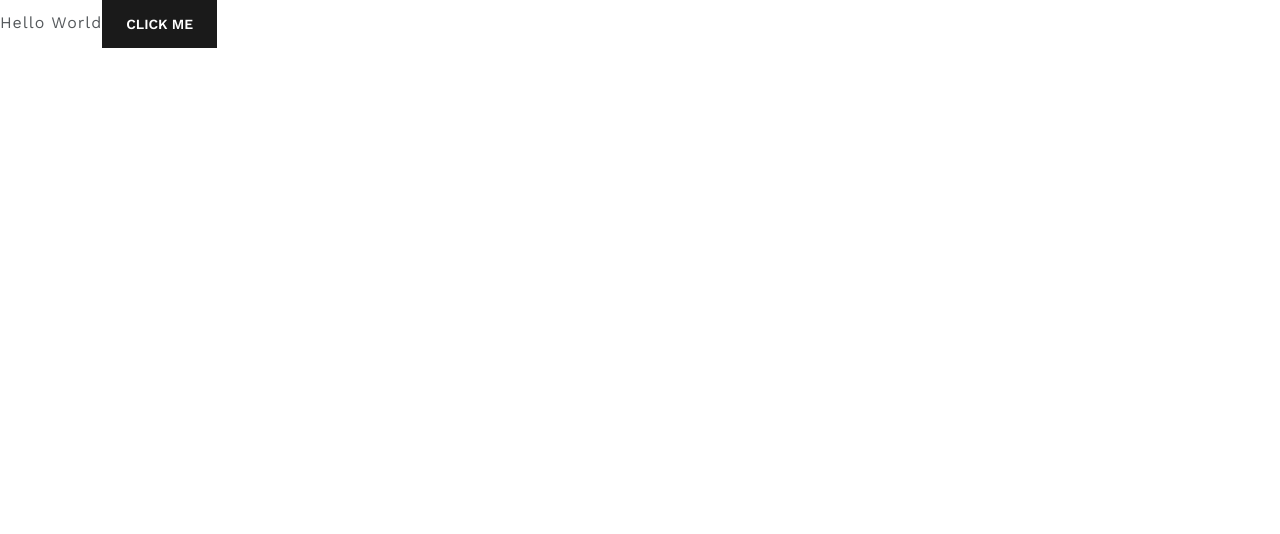
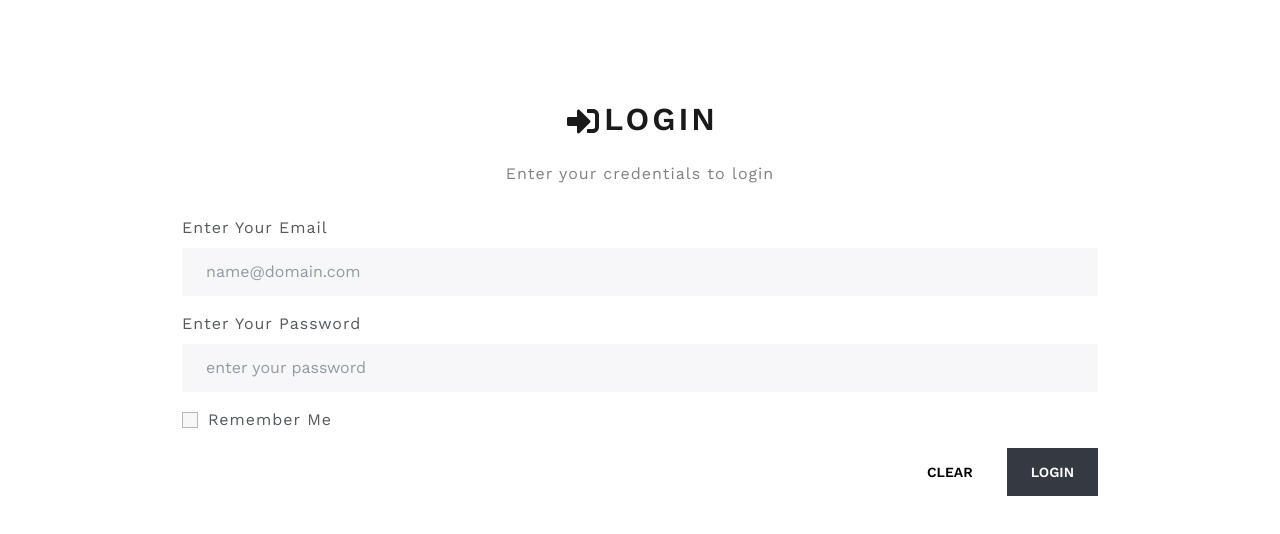
Before and after one commit to Swaniket/notes-bucket, a React (Vite) app in the folder ui/: page / in a window 1280 px wide. Shown: the top 534 px of the page. Built offline with nearby package versions, Linux system fonts and the light colour scheme.

Commit message:
UI- Implemented User Login

```diff
--- a/ui/src/App.css
+++ b/ui/src/App.css
@@ -0,0 +1,4 @@
+body {
+    height: 100vh;
+    margin: 0;
+}
--- a/ui/src/App.jsx
+++ b/ui/src/App.jsx
@@ -1,11 +1,10 @@
 import "./App.css";
-import { Button } from "react-bootstrap";
+import Login from "./pages/Login";
 
 function App() {
   return (
-    <div className="App">
-      Hello World
-      <Button>Click me</Button>
+    <div className="container">
+      <Login />
     </div>
   );
 }
--- /dev/null
+++ b/ui/src/axios/apiNotesBucket.js
@@ -0,0 +1,39 @@
+import axios from "axios";
+import { toast } from "react-toastify";
+
+const apiNotesBucket = axios.create({
+  baseURL: "http://localhost:9000/api",
+  headers: {
+    "Content-Type": "application/json",
+  },
+});
+
+apiNotesBucket.interceptors.response.use(
+  (res) => res,
+  (err) => {
+    if (err.code === "ERR_NETWORK") {
+      toast.error("Network Error", { toastId: "network-error-toast" });
+      // User Logout after 3 sec
+      setTimeout(() => {
+        sessionStorage.removeItem("user");
+        localStorage.removeItem("user");
+        window.location = "/";
+      }, 3000);
+    } else {
+      if (err.response && err.response.status === 401) {
+        toast.error("Session Expired, Please login again!", {
+          toastId: "session-expired-toast",
+        });
+        // User Logout
+        setTimeout(() => {
+          sessionStorage.removeItem("user");
+          localStorage.removeItem("user");
+          window.location = "/";
+        }, 3000);
+      }
+    }
+    return Promise.reject(err);
+  }
+);
+
+export default apiNotesBucket;
--- a/ui/src/index.css
+++ b/ui/src/index.css
@@ -4,3 +4,22 @@
     font-family: "Work Sans", sans-serif;
     height: 100vh;
 }
+
+.custom-text-secondary {
+    font-weight: bolder;
+    color: gray;
+  }
+
+  .heading {
+    /* font-weight: bolder; */
+    margin: 35px;
+    display: flex;
+    justify-content: center;
+  }
+
+  .heading-sub {
+    margin-bottom: 30px;
+    margin-top: -15px;
+    display: flex;
+    justify-content: center;
+  }
--- a/ui/src/main.jsx
+++ b/ui/src/main.jsx
@@ -1,12 +1,17 @@
 import React from "react";
 import ReactDOM from "react-dom/client";
 import App from "./App";
+
+import { Provider } from "react-redux";
+import { store } from "./redux/store";
 
 import "./index.css";
 import "./bootstrap.min.css";
 
 ReactDOM.createRoot(document.getElementById("root")).render(
   <React.StrictMode>
-    <App />
+    <Provider store={store}>
+      <App />
+    </Provider>
   </React.StrictMode>
 );
--- /dev/null
+++ b/ui/src/pages/Login/index.css
@@ -0,0 +1,22 @@
+.button-group {
+    display: flex;
+    justify-content: flex-end;
+  }
+
+  .field-header {
+    display: flex;
+    justify-content: flex-start;
+  }
+
+  .remember-me {
+    display: flex !important;
+    justify-content: start;
+  }
+
+  .remember-me > label {
+    margin-left: 10px;
+  }
+
+  .custom-container {
+    margin: 100px;
+  }
--- /dev/null
+++ b/ui/src/pages/Login/index.jsx
@@ -0,0 +1,155 @@
+import React, { useState } from "react";
+import { useNavigate } from "react-router-dom";
+import { useSelector, useDispatch } from "react-redux";
+import { loginUser, setRememberMeState } from "../../redux/slice/authSlice";
+
+import { Button, Form, Container } from "react-bootstrap";
+import { toast } from "react-toastify";
+import { FaSignInAlt, FaInfoCircle } from "react-icons/fa";
+import "./index.css";
+
+function Login() {
+  const dispatch = useDispatch();
+  //   const navigate = useNavigate();
+
+  const [formData, setFormData] = useState({
+    email: "",
+    password: "",
+  });
+  const [rememberMe, setRememberMe] = useState(false);
+  const [failedLoginAttemptCount, setFailedLoginAttempCount] = useState(0);
+  const [timeRemain, setTimeRemain] = useState(10);
+
+  const { email, password } = formData;
+
+  const runCountDown = () => {
+    var myIntervalID = setInterval(() => {
+      console.log("Called Interval");
+      setTimeRemain((timeRemain) => timeRemain - 1);
+    }, 1000);
+    return myIntervalID;
+  };
+
+  const onChange = (e) => {
+    setFormData((prevState) => ({
+      ...prevState,
+      [e.target.name]: e.target.value,
+    }));
+  };
+
+  const onSubmit = (e) => {
+    e.preventDefault();
+    const userData = {
+      email,
+      password,
+    };
+
+    dispatch(setRememberMeState(rememberMe));
+    dispatch(loginUser(userData));
+  };
+
+  const clearForm = () => {
+    setFormData({
+      email: "",
+      password: "",
+    });
+    // dispatch(resetStateMessages());
+  };
+
+  return (
+    <div className="custom-container">
+      <section>
+        <h1 className="heading">
+          <FaSignInAlt style={{ margin: "5px" }} /> Login
+        </h1>
+        {failedLoginAttemptCount < 5 && (
+          <p className="heading-sub custom-text-secondary">
+            Enter your credentials to login
+          </p>
+        )}
+      </section>
+
+      {failedLoginAttemptCount >= 5 ? (
+        <section style={{ padding: "30px" }}>
+          <h1 className="heading">
+            <FaInfoCircle style={{ margin: "5px" }} /> Please wait {timeRemain}{" "}
+            Seconds!
+          </h1>
+          <p className="heading-sub custom-text-secondary">
+            You have entered wrong credentails 5 times
+          </p>
+        </section>
+      ) : (
+        <Form onSubmit={onSubmit}>
+          {/* Email */}
+          <Form.Group className="mb-3">
+            <Form.Label className="field-header">
+              <strong>Enter Your Email</strong>
+            </Form.Label>
+            <Form.Control
+              type="email"
+              placeholder="name@domain.com"
+              id="email"
+              value={email}
+              name="email"
+              onChange={onChange}
+              required
+            />
+          </Form.Group>
+
+          {/* Password */}
+          <Form.Group className="mb-3">
+            <Form.Label className="field-header">
+              <strong>Enter Your Password</strong>
+            </Form.Label>
+            <Form.Control
+              type="password"
+              placeholder="enter your password"
+              id="password"
+              value={password}
+              name="password"
+              onChange={onChange}
+              required
+            />
+          </Form.Group>
+
+          {/* Remember Me */}
+          <Form.Group className="mb-3">
+            <Form.Check
+              type="checkbox"
+              label="Remember Me"
+              id="rememberMe"
+              value={rememberMe}
+              name="rememberMe"
+              className="remember-me"
+              onChange={() => {
+                setRememberMe(!rememberMe);
+              }}
+            />
+          </Form.Group>
+
+          {/* Buttons */}
+          <div className="button-group">
+            <Button
+              className="btn btn-light"
+              style={{ marginRight: "10px" }}
+              onClick={clearForm}
+            >
+              Clear
+            </Button>
+            <Button
+              className="btn btn-dark"
+              type="submit"
+              // disabled={isLoading}
+            >
+              {/* {isLoading ? "Loading…" : "Login"} */}
+              Login
+            </Button>
+          </div>
+        </Form>
+      )}
+    </div>
+  );
+}
+
+export default Login;
--- /dev/null
+++ b/ui/src/redux/services/authService.js
@@ -0,0 +1,32 @@
+import apiNotesBucket from "../../axios/apiNotesBucket";
+
+// API call for user login
+const login = async (userCredentials, rememberMe) => {
+  const response = await apiNotesBucket.post("/users/login", userCredentials);
+
+  if (response.data && response.data.data && response.data.statusCode === 200) {
+    const userData = response.data.data;
+
+    if (rememberMe) {
+      sessionStorage.setItem("user", JSON.stringify(userData));
+      localStorage.setItem("user", JSON.stringify(userData));
+    } else {
+      sessionStorage.setItem("user", JSON.stringify(userData));
+    }
+  }
+
+  return { user: response?.data?.data };
+};
+
+// User Logout
+const logout = () => {
+  sessionStorage.removeItem("user");
+  localStorage.removeItem("user");
+};
+
+const authService = {
+  login,
+  logout,
+};
+
+export default authService;
--- /dev/null
+++ b/ui/src/redux/slice/authSlice.js
@@ -0,0 +1,86 @@
+import { createSlice, createAsyncThunk } from "@reduxjs/toolkit";
+import authService from "../services/authService";
+
+const user =
+  JSON.parse(sessionStorage.getItem("user")) ||
+  JSON.parse(localStorage.getItem("user"));
+
+const initialState = {
+  user: user ? user : null,
+  rememberMe: false,
+  isError: false,
+  isSuccess: false,
+  isLoading: false,
+  message: "",
+};
+
+export const loginUser = createAsyncThunk(
+  "auth/login",
+  async (user, thunkAPI) => {
+    try {
+      const rememberMe = thunkAPI.getState()?.user?.rememberMe;
+      return await authService.login(user, rememberMe);
+    } catch (error) {
+      const message =
+        (error.response &&
+          error.response.data &&
+          error.response.data.message) ||
+        error.message ||
+        error.toString();
+
+      return thunkAPI.rejectWithValue(message);
+    }
+  }
+);
+
+export const authSlice = createSlice({
+  name: "auth",
+  initialState,
+  reducers: {
+    reset: (state) => {
+      state.isLoading = false;
+      state.isError = false;
+      state.isSuccess = false;
+      state.message = "";
+      state.user = null;
+      state.rememberMe = false;
+    },
+    resetStateMessages: (state) => {
+      state.isLoading = false;
+      state.isError = false;
+      state.isSuccess = false;
+      state.message = "";
+    },
+    setRememberMeState: (state, action) => {
+      state.rememberMe = action.payload;
+    },
+  },
+  extraReducers: (builder) => {
+    builder
+      .addCase(loginUser.pending, (state) => {
+        state.isLoading = true;
+        state.isSuccess = false;
+        state.isError = false;
+      })
+      .addCase(loginUser.fulfilled, (state, action) => {
+        state.isLoading = false;
+        state.isSuccess = true;
+        state.user = action.payload.user;
+      })
+      .addCase(loginUser.rejected, (state, action) => {
+        state.isLoading = false;
+        state.user = null;
+        state.isError = true;
+        state.message = action.payload;
+      });
+  },
+});
+
+export const getAuthState = (state) => state.auth;
+export const getUserState = (state) => state.auth.user;
+export const getRememberMeState = (state) => state.auth.rememberMe;
+
+export const { reset, resetStateMessages, setRememberMeState } =
+  authSlice.actions;
+
+export default authSlice.reducer;
--- /dev/null
+++ b/ui/src/redux/store.js
@@ -0,0 +1,8 @@
+import { configureStore } from "@reduxjs/toolkit";
+import userReducer from "../redux/slice/authSlice";
+
+export const store = configureStore({
+  reducer: {
+    user: userReducer,
+  },
+});
```
Also changed, not shown: ui/package.json (+6 -1 lines), ui/src/pages/Home/index.jsx (added, +7 -0 lines), 1 other file (tests, documents, lock files or other folders).
